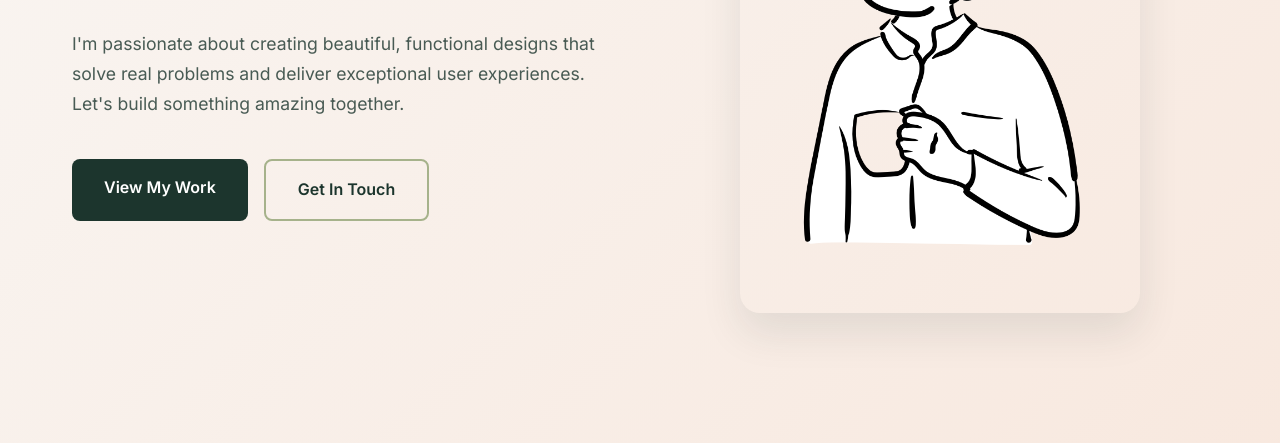
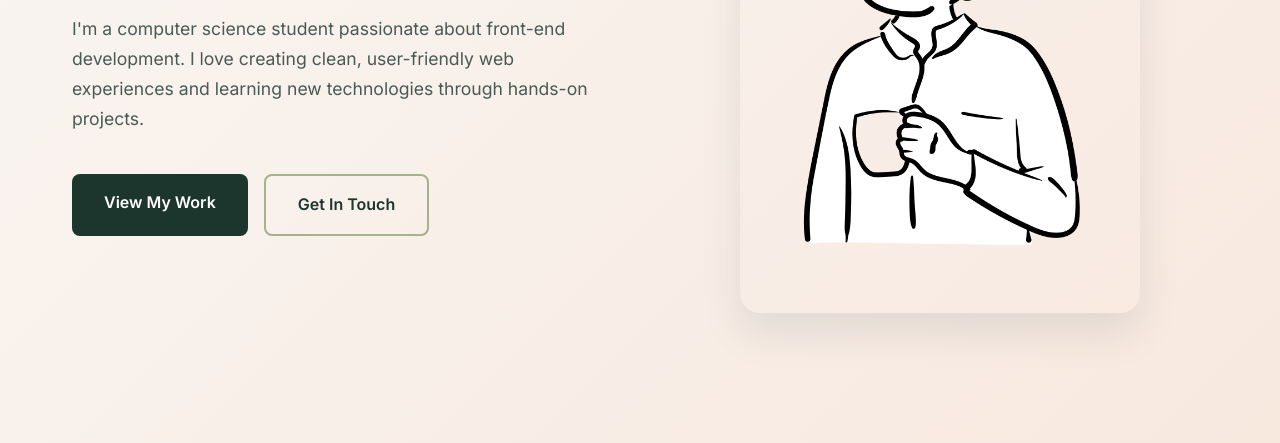
Before and after one commit to MOb-Mab/my-portfolio, a plain HTML site: page index.html in a window 1280 px wide. Shown: the part 357-800 px from the top of the page. Drawn offline with Linux system fonts and the light colour scheme.

Commit message:
update index
fix intro

```diff
--- a/index.html
+++ b/index.html
@@ -41,7 +41,7 @@
               <div class="hero-text">
                   <h1>Pinyada Bunyawat</h1>
                   <p class="subtitle">Computer Science Student</p>
-                  <p>I'm passionate about creating beautiful, functional designs that solve real problems and deliver exceptional user experiences. Let's build something amazing together.</p>
+                  <p> I'm a computer science student passionate about front-end development. I love creating clean, user-friendly web experiences and learning new technologies through hands-on projects.</p>
                   <div class="cta-buttons">
                       <a href="#portfolio" class="btn-primary">View My Work</a>
                       <a href="#contact" class="btn-secondary">Get In Touch</a>
```
